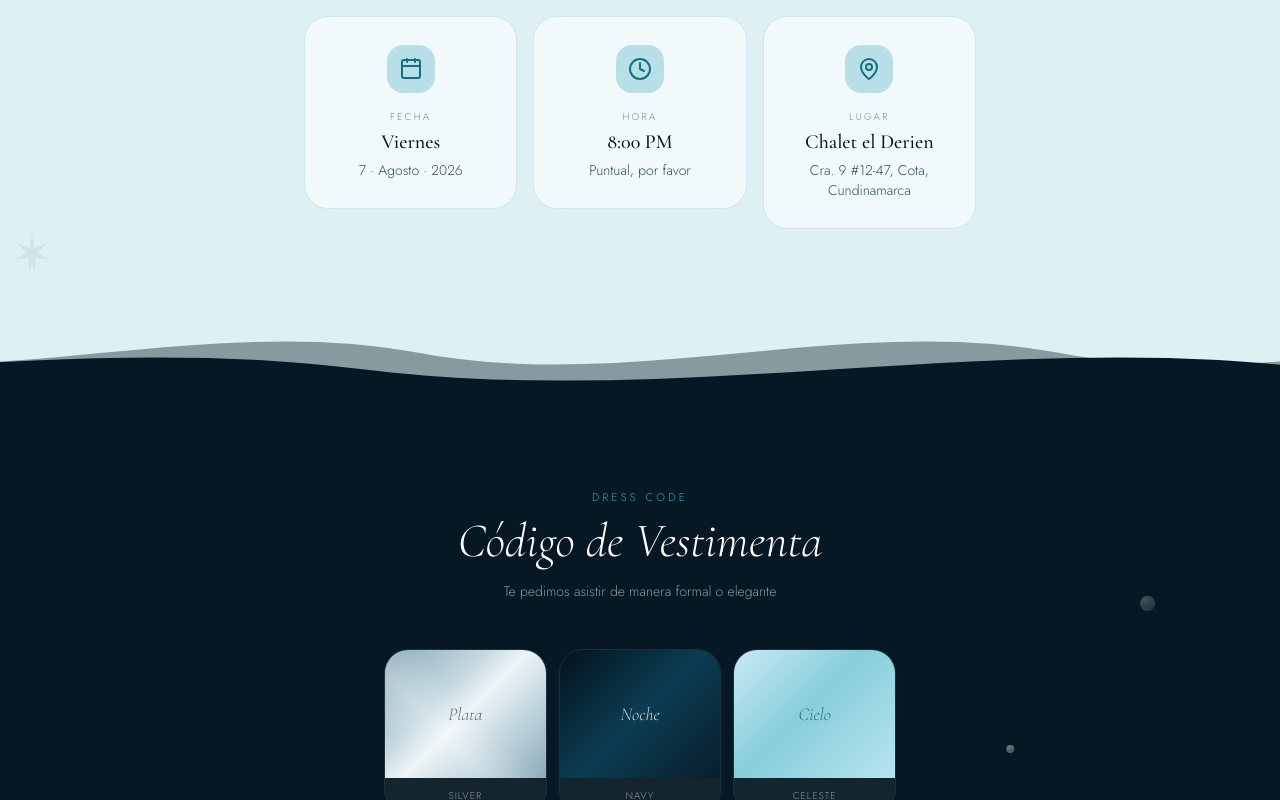
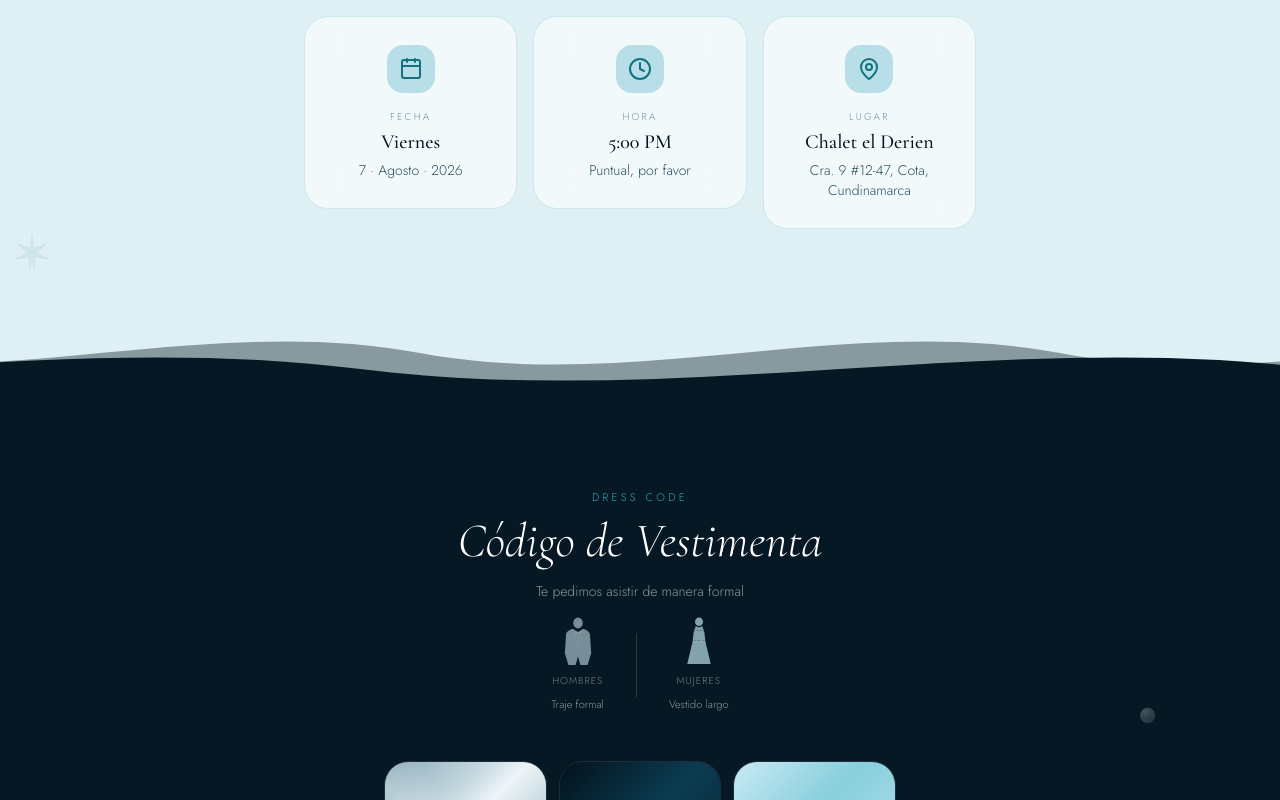
Before and after one commit to niko2307/invitacion, a Next.js app: page /invitacion in a window 1280 px wide. Shown: the part 1460-2260 px from the top of the page. Built offline with nearby package versions, Linux system fonts and the light colour scheme; no server answers.

Commit message:
Update de codigo

```diff
--- a/app/invitation-client.tsx
+++ b/app/invitation-client.tsx
@@ -20,7 +20,6 @@ import {
   ExternalLink, Anchor, Sparkles, Gift, X, Bus,
 } from "lucide-react";
 import Lenis from "lenis";
-import { supabase, isSupabaseConfigured } from "@/lib/supabase";
 
 // ─── Types ────────────────────────────────────────────────────────────────────
 export type Mode = "confirmacion" | "invitacion";
@@ -31,7 +30,7 @@ const EVENT = {
   name: "Maria Jose",
   date: new Date("2026-08-07T20:00:00"),
   dateLabel: "Viernes 7 de Agosto, 2026",
-  time: "8:00 PM",
+  time: "5:00 PM",
   venue: "Chalet el Derien",
   address: "Cra. 9 #12-47, Cota, Cundinamarca",
   mapsUrl: "https://maps.google.com/?q=RV7W%2B85+Cota,+Cundinamarca",
@@ -140,6 +139,52 @@ function EnvelopeLogoIcon({ className, style }: { className?: string; style?: CS
           <stop offset="100%" stopColor="#1a7888" />
         </linearGradient>
       </defs>
+    </svg>
+  );
+}
+
+// ─── Dress Code Icons ─────────────────────────────────────────────────────────
+function TuxedoIcon({ className, style }: { className?: string; style?: CSSProperties }) {
+  return (
+    <svg viewBox="0 0 60 80" className={className} style={style} fill="currentColor" aria-hidden>
+      {/* Head */}
+      <ellipse cx="30" cy="10" rx="8" ry="9" />
+      {/* Shoulders / jacket */}
+      <path d="M10 30 C10 24 18 20 22 20 L30 26 L38 20 C42 20 50 24 50 30 L52 60 L8 60 Z" />
+      {/* Left lapel */}
+      <path d="M22 20 L26 32 L30 26 Z" fill="rgba(255,255,255,0.18)" />
+      {/* Right lapel */}
+      <path d="M38 20 L34 32 L30 26 Z" fill="rgba(255,255,255,0.18)" />
+      {/* Bow-tie */}
+      <path d="M26 22 L28 25 L26 28 L30 25 L34 28 L32 25 L34 22 L30 25 Z" fill="rgba(255,255,255,0.55)" />
+      {/* Shirt buttons */}
+      <circle cx="30" cy="34" r="1.2" fill="rgba(255,255,255,0.4)" />
+      <circle cx="30" cy="40" r="1.2" fill="rgba(255,255,255,0.4)" />
+      <circle cx="30" cy="46" r="1.2" fill="rgba(255,255,255,0.4)" />
+      {/* Trouser legs */}
+      <path d="M8 60 L14 80 L26 80 L30 66 L34 80 L46 80 L52 60 Z" />
+    </svg>
+  );
+}
+
+function LongDressIcon({ className, style }: { className?: string; style?: CSSProperties }) {
+  return (
+    <svg viewBox="0 0 60 90" className={className} style={style} fill="currentColor" aria-hidden>
+      {/* Head */}
+      <ellipse cx="30" cy="9" rx="7.5" ry="8" />
+      {/* Neck & shoulders */}
+      <path d="M24 17 Q30 22 36 17 L40 28 Q35 24 30 26 Q25 24 20 28 Z" />
+      {/* Bodice */}
+      <path d="M20 28 Q25 24 30 26 Q35 24 40 28 L42 46 Q36 42 30 44 Q24 42 18 46 Z" />
+      {/* Sweetheart neckline detail */}
+      <path d="M26 19 Q30 24 34 19" stroke="rgba(255,255,255,0.3)" strokeWidth="1.2" fill="none" strokeLinecap="round" />
+      {/* Skirt — flowing A-line */}
+      <path d="M18 46 Q24 42 30 44 Q36 42 42 46 L52 88 L8 88 Z" />
+      {/* Skirt wave layers */}
+      <path d="M12 70 Q22 66 30 68 Q38 66 48 70" stroke="rgba(255,255,255,0.14)" strokeWidth="1.5" fill="none" strokeLinecap="round" />
+      <path d="M10 78 Q22 74 30 76 Q38 74 50 78" stroke="rgba(255,255,255,0.1)" strokeWidth="1.5" fill="none" strokeLinecap="round" />
+      {/* Belt / waist detail */}
+      <path d="M19 47 Q30 44 41 47" stroke="rgba(255,255,255,0.3)" strokeWidth="2" fill="none" strokeLinecap="round" />
     </svg>
   );
 }
@@ -263,7 +308,7 @@ const DEBRIS_CFG = [
   { id: 10, type: "star", top: "10%", left: "45%", size: 14, dur: 9, delay: 2.5 },
 ];
 
-function OceanDebris({ section = "hero" }: { section?: string }) {
+function OceanDebris() {
   const [on, setOn] = useState(false);
   useEffect(() => setOn(true), []);
   if (!on) return null;
@@ -364,27 +409,24 @@ function RSVPModal({ onClose }: { onClose: () => void }) {
   const handleChange = (e: React.ChangeEvent<HTMLInputElement | HTMLTextAreaElement | HTMLSelectElement>) =>
     set(e.target.name, e.target.value);
 
-  const handleSubmit = async (e: React.FormEvent) => {
+  const handleSubmit = async (e: React.SyntheticEvent<HTMLFormElement>) => {
     e.preventDefault();
     if (!form.nombre.trim() || !form.tipo || !form.asiste) return;
     setStatus("loading");
     try {
-      const payload = {
-        nombre: form.nombre.trim(),
-        tipo: form.tipo,
-        asiste: form.asiste === "si",
-        cantidad_personas: form.tipo === "familia" && form.asiste === "si" ? Number(form.cantidad) : 1,
-        "nombres_acompañantes": form.tipo === "familia" && form.asiste === "si" ? form.acompanantes.trim() || null : null,
-        transporte: form.transporte === "si",
-      };
-      if (!isSupabaseConfigured) {
-        // Dev mode: simulate success without DB
-        await new Promise((r) => setTimeout(r, 800));
-        setStatus("success");
-        return;
-      }
-      const { error } = await supabase.from("confirmaciones").insert([payload]);
-      if (error) throw error;
+      const res = await fetch("/api/confirmaciones", {
+        method: "POST",
+        headers: { "Content-Type": "application/json" },
+        body: JSON.stringify({
+          nombre: form.nombre.trim(),
+          tipo: form.tipo,
+          asiste: form.asiste,
+          cantidad: form.cantidad,
+          acompanantes: form.acompanantes,
+          transporte: form.transporte,
+        }),
+      });
+      if (!res.ok) throw new Error("error");
       setStatus("success");
     } catch { setStatus("error"); }
   };
@@ -762,7 +804,7 @@ export default function InvitationClient({ mode }: Props) {
             <div className="grid grid-cols-1 sm:grid-cols-3 gap-4">
               {[
                 { icon: <Calendar className="w-6 h-6" style={{ color: "var(--teal)" }} />, label: "Fecha", value: "Viernes", sub: "7 · Agosto · 2026", delay: 0.1 },
-                { icon: <Clock className="w-6 h-6" style={{ color: "var(--teal)" }} />, label: "Hora", value: "8:00 PM", sub: "Puntual, por favor", delay: 0.2 },
+                { icon: <Clock className="w-6 h-6" style={{ color: "var(--teal)" }} />, label: "Hora", value: "5:00 PM", sub: "Puntual, por favor", delay: 0.2 },
                 { icon: <MapPin className="w-6 h-6" style={{ color: "var(--teal)" }} />, label: "Lugar", value: EVENT.venue, sub: EVENT.address, delay: 0.3 },
               ].map((c) => (
                 <Reveal key={c.label} delay={c.delay}>
@@ -801,9 +843,30 @@ export default function InvitationClient({ mode }: Props) {
               <h2 className="font-display italic text-4xl sm:text-5xl text-white mb-4">
                 Código de Vestimenta
               </h2>
-              <p className="text-sm font-light" style={{ color: "rgba(255,255,255,0.55)" }}>
-                Te pedimos asistir de manera formal o elegante
+              <p className="text-sm font-light mb-2" style={{ color: "rgba(255,255,255,0.55)" }}>
+                Te pedimos asistir de manera formal
               </p>
+              <div className="flex items-center justify-center gap-8 mt-4">
+                <div className="flex flex-col items-center gap-2">
+                  <TuxedoIcon className="w-10 h-12 opacity-70" style={{ color: "var(--silver)" }} />
+                  <span className="text-[10px] tracking-widest uppercase font-light" style={{ color: "rgba(255,255,255,0.45)" }}>
+                    Hombres
+                  </span>
+                  <span className="text-[11px] font-light" style={{ color: "rgba(255,255,255,0.55)" }}>
+                    Traje formal
+                  </span>
+                </div>
+                <div className="w-px h-16 opacity-15" style={{ background: "white" }} />
+                <div className="flex flex-col items-center gap-2">
+                  <LongDressIcon className="w-10 h-12 opacity-70" style={{ color: "var(--aqua-pale)" }} />
+                  <span className="text-[10px] tracking-widest uppercase font-light" style={{ color: "rgba(255,255,255,0.45)" }}>
+                    Mujeres
+                  </span>
+                  <span className="text-[11px] font-light" style={{ color: "rgba(255,255,255,0.55)" }}>
+                    Vestido largo
+                  </span>
+                </div>
+              </div>
             </Reveal>
 
             {/* 3 color swatches */}
@@ -963,13 +1026,13 @@ export default function InvitationClient({ mode }: Props) {
             </Reveal>
             <Reveal delay={0.2}>
               <p className="text-sm font-light leading-relaxed mb-6" style={{ color: "rgba(255,255,255,0.65)" }}>
-                Si deseas hacerle un regalo a Maria Jose, puedes obsequiarle un sobre con un detalle especial.
+                Cada gesto de amor que traes contigo hace esta noche más especial. Si deseas honrarla con un regalo, un sobre es la forma más hermosa de hacerlo llegar.
               </p>
               <div className="rounded-2xl px-5 py-4"
                 style={{ background: "rgba(255,255,255,0.08)", border: "1px solid rgba(255,255,255,0.14)" }}>
                 <Gift className="w-5 h-5 mx-auto mb-2" style={{ color: "var(--gold-light)" }} />
                 <p className="text-xs font-light" style={{ color: "rgba(255,255,255,0.55)" }}>
-                  Tu presencia es el mejor regalo ✦ Los sobres estarán disponibles en el salón
+                  Tu presencia ya es el regalo más grande ✦ Los sobres estarán disponibles en el salón
                 </p>
               </div>
             </Reveal>
--- /dev/null
+++ b/middleware.ts
@@ -0,0 +1,58 @@
+import { NextResponse, type NextRequest } from "next/server";
+
+export function middleware(request: NextRequest) {
+  const res = NextResponse.next();
+
+  // Prevent clickjacking
+  res.headers.set("X-Frame-Options", "DENY");
+
+  // Stop MIME-type sniffing
+  res.headers.set("X-Content-Type-Options", "nosniff");
+
+  // Enable XSS filter in older browsers
+  res.headers.set("X-XSS-Protection", "1; mode=block");
+
+  // Limit referrer information sent to external sites
+  res.headers.set("Referrer-Policy", "strict-origin-when-cross-origin");
+
+  // Only allow HTTPS
+  res.headers.set(
+    "Strict-Transport-Security",
+    "max-age=63072000; includeSubDomains; preload"
+  );
+
+  // Permissions policy — disable features not needed
+  res.headers.set(
+    "Permissions-Policy",
+    "camera=(), microphone=(), geolocation=(), payment=()"
+  );
+
+  // Content Security Policy
+  const csp = [
+    "default-src 'self'",
+    // Inline styles needed for Framer Motion / Tailwind
+    "style-src 'self' 'unsafe-inline' https://fonts.googleapis.com",
+    "font-src 'self' https://fonts.gstatic.com",
+    // Supabase API calls
+    "connect-src 'self' https://*.supabase.co",
+    // External links (Google Maps) open in new tab — no embed
+    "frame-src 'none'",
+    "object-src 'none'",
+    "base-uri 'self'",
+    "form-action 'self'",
+    // Scripts: allow Next.js inline scripts via nonce-less hash approach
+    "script-src 'self' 'unsafe-inline' 'unsafe-eval'",
+    "img-src 'self' data: blob:",
+  ].join("; ");
+
+  res.headers.set("Content-Security-Policy", csp);
+
+  return res;
+}
+
+export const config = {
+  matcher: [
+    // Apply to all routes except Next.js internals and static files
+    "/((?!_next/static|_next/image|favicon.ico).*)",
+  ],
+};
```
Also changed, not shown: app/api/confirmaciones/route.ts (added, +79 -0 lines).
